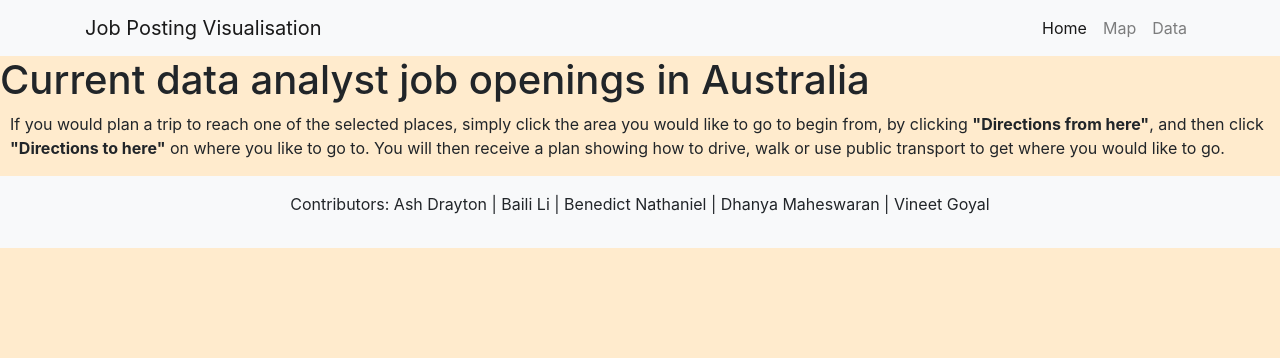
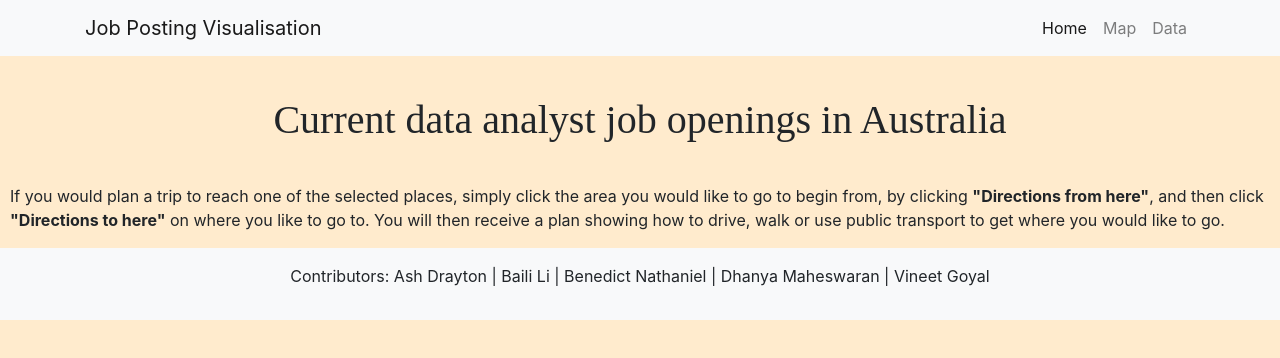
Before and after one commit to EstherBaili/Project2, a plain HTML site: page map.html in a window 1280 px wide. Drawn offline with nearby package versions, Linux system fonts and the light colour scheme; a web font is replaced by a local one.

Commit message:
Update style.css

```diff
--- a/css/style.css
+++ b/css/style.css
@@ -9,7 +9,7 @@ body {
     background: url("https://www.ortecfinance.com/-/media/project/ortec/shared/header-big/2019/header-web-melbourne.jpg?h=930&la=en&w=1920&hash=97366CF914B14934F9FCD983ED8CB3D89E1F944E") no-repeat center;
 }
 
-.state-header {
+.map-header {
     font-family: 'Sonsie One';
     font-size: 40px;
     text-align: center;
```
